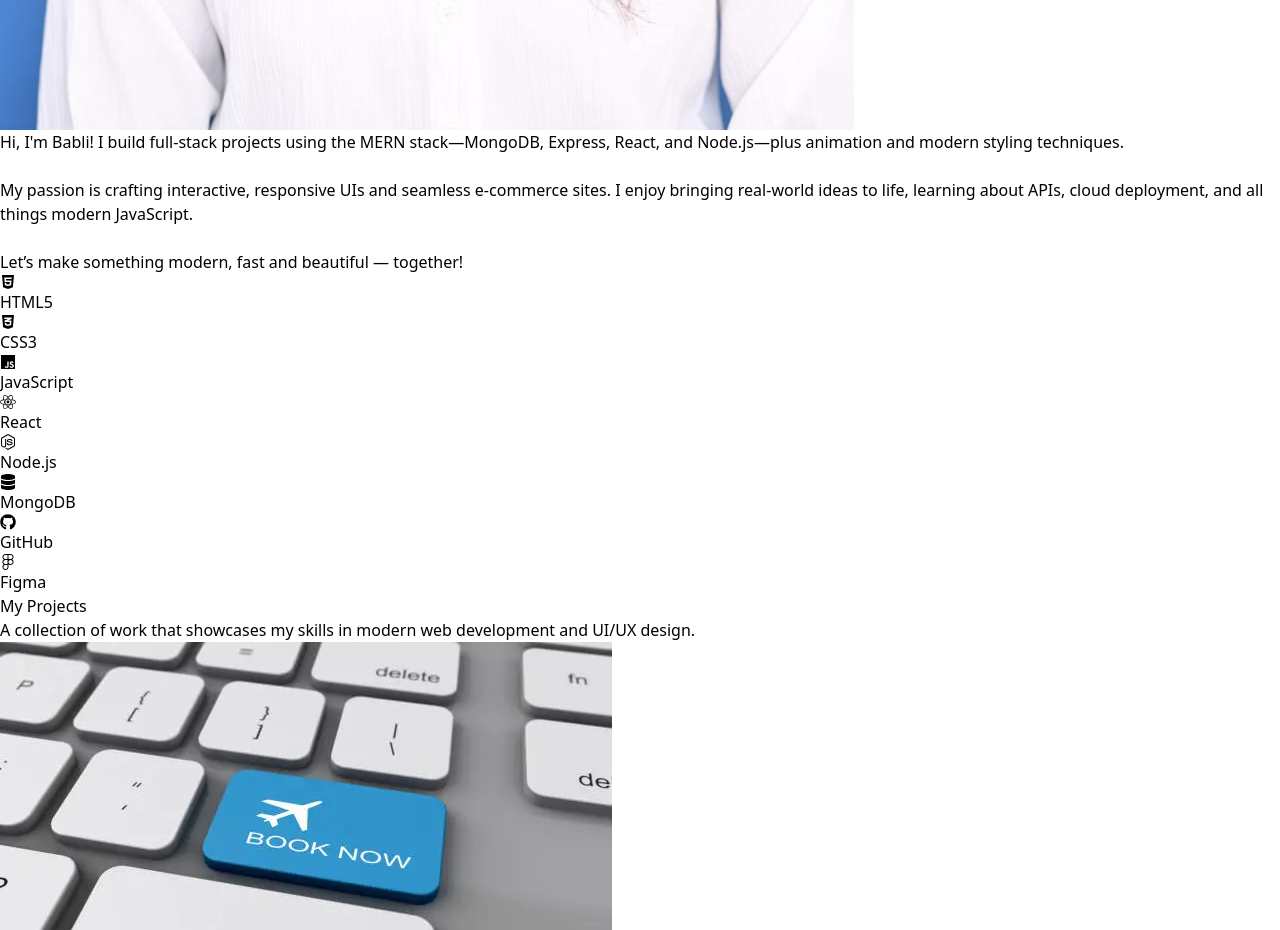
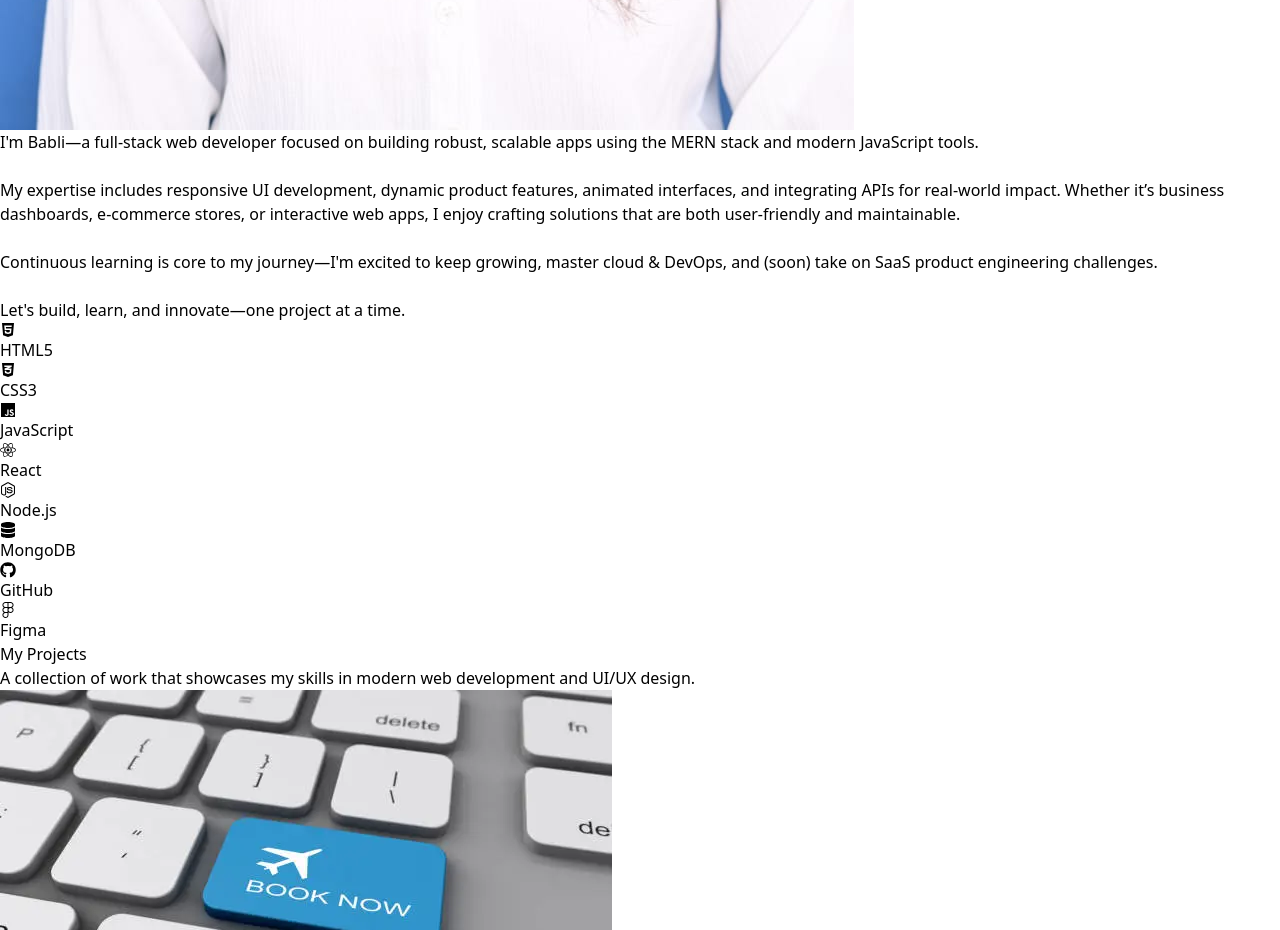
Before and after one commit to Madebydev-Babli/Portfolio, a React (Vite) app: page / in a window 1280 px wide. Shown: the part 1540-2470 px from the top of the page. Built offline with nearby package versions, Linux system fonts and the light colour scheme.

Commit message:
Update About.jsx

```diff
--- a/src/assets/components/About.jsx
+++ b/src/assets/components/About.jsx
@@ -59,11 +59,13 @@ const About = () => (
       transition={{ delay: 0.3, duration: 0.8 }}
       className="max-w-2xl text-gray-300 text-sm md:text-base mb-10"
     >
-      Hi, I'm Babli! I build full-stack projects using the MERN stack—MongoDB, Express, React, and Node.js—plus animation and modern styling techniques.
+      I'm Babli—a <span className="text-cyan-300 font-semibold">full-stack web developer</span> focused on building robust, scalable apps using the <span className="text-green-300 font-semibold">MERN stack</span> and modern JavaScript tools.
       <br /><br />
-      My passion is crafting interactive, responsive UIs and seamless e-commerce sites. I enjoy bringing real-world ideas to life, learning about APIs, cloud deployment, and all things modern JavaScript.
+      My expertise includes responsive UI development, dynamic product features, animated interfaces, and integrating APIs for real-world impact. Whether it’s business dashboards, e-commerce stores, or interactive web apps, I enjoy crafting solutions that are both user-friendly and maintainable.
       <br /><br />
-      Let’s make something modern, fast and beautiful — together!
+      <span className="text-cyan-400 font-medium">Continuous learning is core to my journey—I'm excited to keep growing, master cloud & DevOps, and (soon) take on SaaS product engineering challenges.</span>
+      <br /><br />
+      Let's build, learn, and innovate—one project at a time.
     </motion.p>
 
     {/* Tech Skills */}
```
